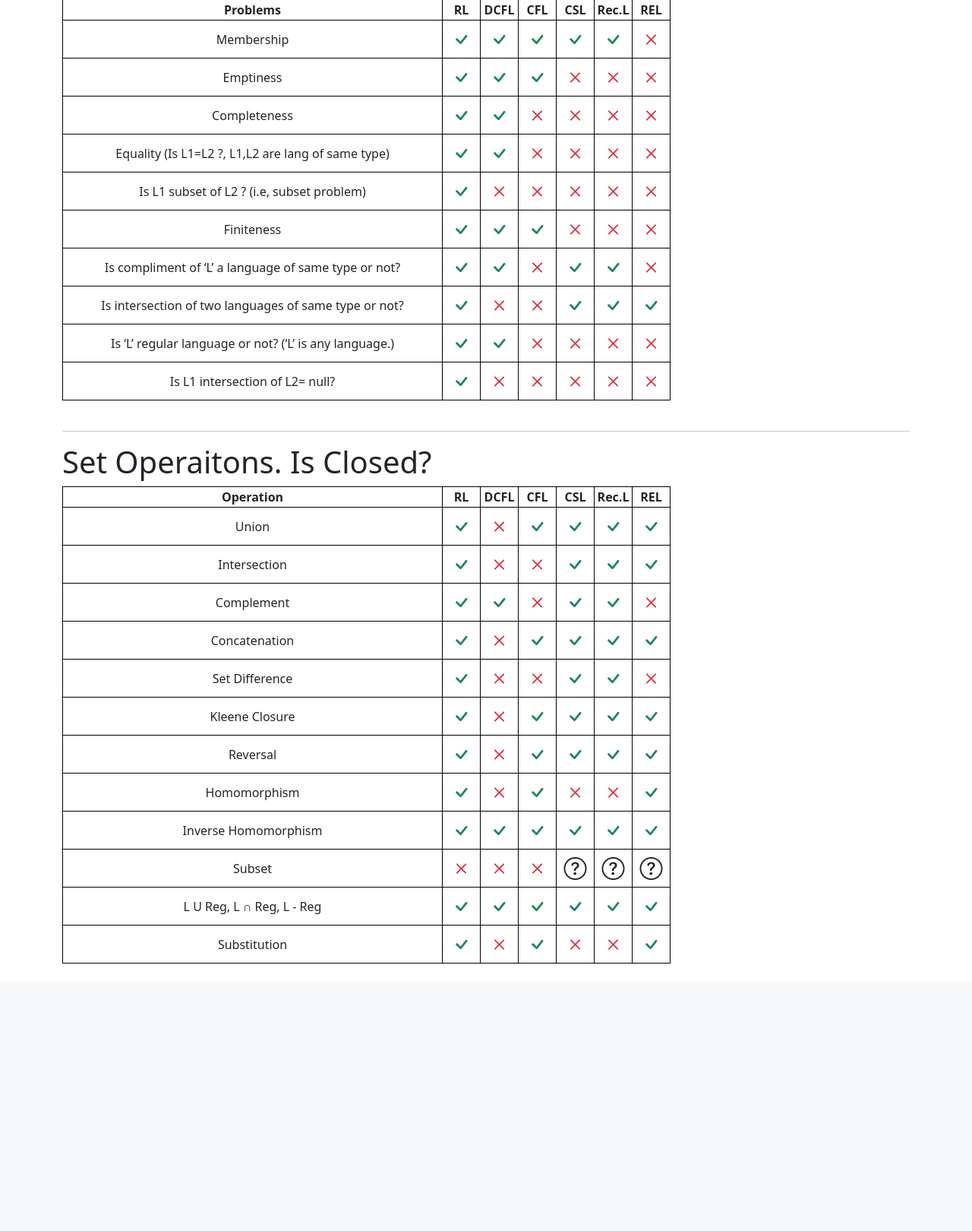
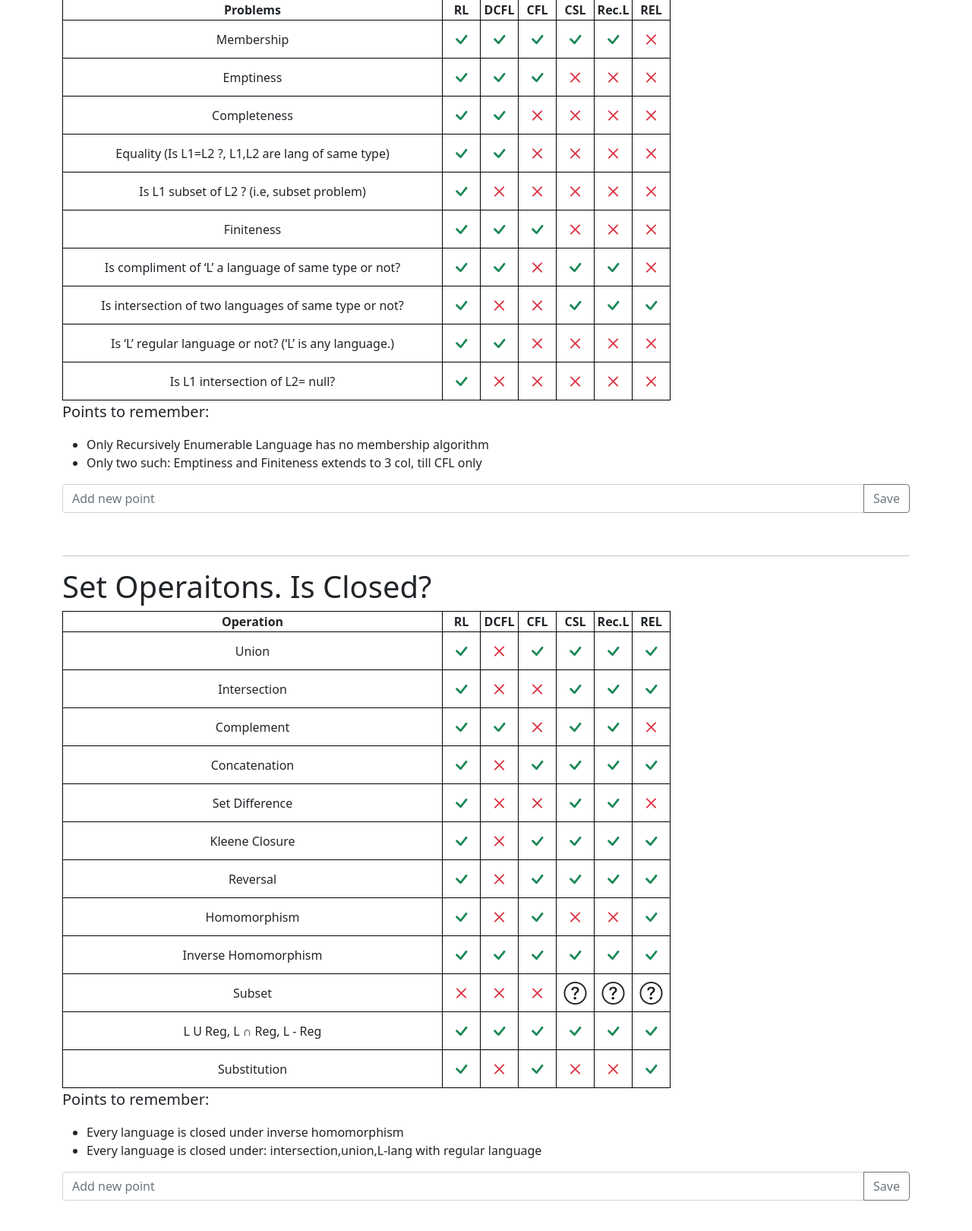
Before and after one commit to rittwickBhabak/toc-decidable-closeness-problems, a Django app: page / in a window 1280 px wide. Shown: the part 113-1733 px from the top of the page at 76% size. Before the commit the page ends 1381 px from the top, so only its background shows below. Run offline with Django 3.2, Linux system fonts and the light colour scheme; data comes from the database, SQL or seed files in the repository; both versions use the stored data as it was after the commit; some libraries are stand-ins or nearby versions.

Commit message:
notes-feature completed

```diff
--- a/myapp/admin.py
+++ b/myapp/admin.py
@@ -1,7 +1,9 @@
 from django.contrib import admin
-from myapp.models import Language, Decidiability, Problem, IsClosed, SetOperation
+from myapp.models import Language, Decidiability, Problem, IsClosed, SetOperation, DecidiabilityNote, ClosurePropertyNote
 admin.site.register(Language)
 admin.site.register(Decidiability)
 admin.site.register(Problem)
 admin.site.register(IsClosed,)
 admin.site.register(SetOperation)
+admin.site.register(DecidiabilityNote)
+admin.site.register(ClosurePropertyNote)
--- a/myapp/models.py
+++ b/myapp/models.py
@@ -34,6 +34,7 @@ class IsClosed(models.Model):
         return f"{self.language.title} is NOT CLOSED under {self.set_operation.title}"
 
 
+
 class Decidiability(models.Model):
     language = models.ForeignKey(Language, on_delete=models.CASCADE)
     problem = models.ForeignKey(Problem, on_delete=models.CASCADE)
@@ -44,3 +45,15 @@ class Decidiability(models.Model):
         if self.is_decidiable:
             return f"{self.language.title} is DECIDIABLE under {self.problem.title}"
         return f"{self.language.title} is UNDECIDIABLE under {self.problem.title}"
+
+class DecidiabilityNote(models.Model):
+    text = models.CharField(max_length=500)
+
+    def __str__(self):
+        return f"{self.text[:30]}..."
+
+class ClosurePropertyNote(models.Model):
+    text = models.CharField(max_length=500)
+
+    def __str__(self):
+        return f"{self.text[:30]}..."
--- a/myapp/templates/myapp/tables.html
+++ b/myapp/templates/myapp/tables.html
@@ -74,6 +74,19 @@ td.box{
     </tr>
     {% endfor %}
 </table>
+<p class="lead">Points to remember:</p>
+<ul>
+{% for note in decidiability_notes %}
+    <li>{{note.text}}</li>
+{% endfor %}
+</ul>
+<form action="{% url 'myapp:new-decidablity-note' %}" method="POST">
+    {% csrf_token %}
+    <div class="input-group mb-3">
+        <input type="text" class="form-control" name="text" placeholder="Add new point">
+        <button class="btn btn-outline-secondary" type="submit" id="">Save</button>
+    </div>
+</form>
 <br>
 <hr>
 <h1>Set Operaitons. Is Closed? </h1>
@@ -116,6 +129,19 @@ td.box{
     </tr>
     {% endfor %}
 </table>
+<p class="lead">Points to remember:</p>
+<ul>
+{% for note in closureproperty_notes %}
+    <li>{{note.text}}</li>
+{% endfor %}
+</ul>
+<form action="{% url 'myapp:new-closureproperty-note' %}" method="POST">
+    {% csrf_token %}
+    <div class="input-group mb-3">
+        <input type="text" class="form-control" name="text" placeholder="Add new point">
+        <button class="btn btn-outline-secondary" type="submit" id="">Save</button>
+    </div>
+</form>
 <br>
 
 <script>
--- a/myapp/urls.py
+++ b/myapp/urls.py
@@ -8,4 +8,6 @@ urlpatterns = [
     path('tough-quiz/', views.tough_quiz, name='tough-quiz'),
     path('toggle-closeness/<int:pk>', views.toggle_closeness, name='toggle-closeness'),
     path('toggle-decidiability/<int:pk>', views.toggle_decidiability, name='toggle-decidiability'),
+    path('new-decidablity-note/', views.add_note_dec, name='new-decidablity-note'),
+    path('new-closureproperty-note/', views.add_note_cp, name='new-closureproperty-note'),
 ]
--- a/myapp/views.py
+++ b/myapp/views.py
@@ -1,5 +1,5 @@
 from django.shortcuts import redirect, render
-from myapp.models import Language, Decidiability, Problem, IsClosed, SetOperation
+from myapp.models import Language, Decidiability, Problem, IsClosed, SetOperation, DecidiabilityNote, ClosurePropertyNote
 from django.urls import reverse
 import random
 
@@ -12,6 +12,8 @@ def tables(request):
 
     decidiability_table = []
     closeness_table = []
+
+
 
     for problem in problems:
         temp_list = [problem.title]
@@ -36,6 +38,8 @@ def tables(request):
         'closeness': closeness,
         'decidiability_table': decidiability_table,
         'closeness_table': closeness_table,
+        'decidiability_notes': DecidiabilityNote.objects.all(),
+        'closureproperty_notes': ClosurePropertyNote.objects.all(),
     })
 
 def quiz(request):
@@ -122,3 +126,16 @@ def tough_quiz(request):
             question_list.append({'question': question, 'answer': answer})
     random.shuffle(question_list)
     return render(request, 'myapp/quiz2.html', {'question_list': question_list})
+
+
+def add_note_dec(request):
+    if request.method == 'POST':
+        text = request.POST.get('text')
+        DecidiabilityNote.objects.create(text=text)
+        return redirect(reverse('myapp:table-page'))
+
+def add_note_cp(request):
+    if request.method == 'POST':
+        text = request.POST.get('text')
+        ClosurePropertyNote.objects.create(text=text)
+        return redirect(reverse('myapp:table-page'))
```
Also changed, not shown: db.sqlite3, myapp/migrations/0004_closurepropertynote_decidiabilitynote.py (added).
